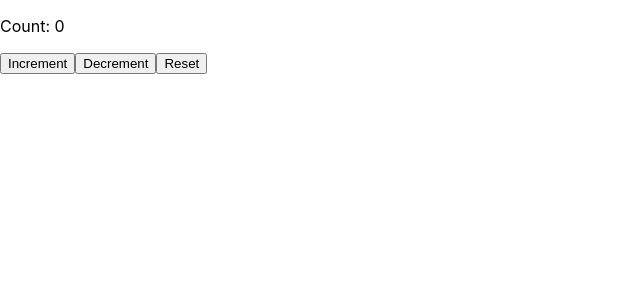
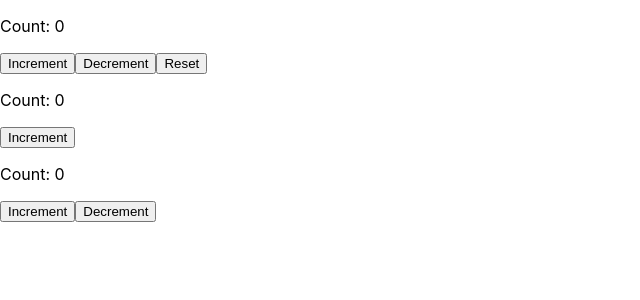
Before and after one commit to jMohammdi/React-hooks-example, a React (Create React App) app: page / in a window 1280 px wide. Shown: the top 300 px of the page, without its empty margins (0-640 px from the left). Built offline with nearby package versions, Linux system fonts and the light colour scheme; no server answers.

Commit message:
add useEffect and useState

```diff
--- a/src/App.js
+++ b/src/App.js
@@ -1,12 +1,17 @@
 // src/App.js
-import React from " react";
+import React from "react";
 // useReducer:✅
-import Counter from "./UseReducer";
-
+import ExampleReducer from "./components/UseReducer";
+// useEffect ✅
+import ExampleEffect from "./components/useEffect";
+// useState ✅
+import ExampleUseState from "./components/UseState";
 export default function App() {
   return (
     <div className="App">
-      <Counter />
+      <ExampleReducer />
+      <ExampleEffect />
+      <ExampleUseState />
     </div>
   );
 }
--- /dev/null
+++ b/src/components/UseState.jsx
@@ -0,0 +1,26 @@
+import React, { useState } from "react";
+
+function Counter() {
+  // Declare a state variable called "count" and initialize it to 0
+  const [count, setCount] = useState(0);
+
+  // Event handler for incrementing the count
+  const increment = () => {
+    setCount(count + 1);
+  };
+
+  // Event handler for decrementing the count
+  const decrement = () => {
+    setCount(count - 1);
+  };
+
+  return (
+    <div>
+      <p>Count: {count}</p>
+      <button onClick={increment}>Increment</button>
+      <button onClick={decrement}>Decrement</button>
+    </div>
+  );
+}
+
+export default Counter;
--- /dev/null
+++ b/src/components/useEffect.jsx
@@ -0,0 +1,62 @@
+import React, { useState, useEffect } from "react";
+
+const ExampleComponent = () => {
+  const [count, setCount] = useState(0);
+
+  // Run the effect only on the initial render
+  useEffect(() => {
+    console.log("Component mounted");
+
+    // Clean-up function
+    return () => {
+      console.log("Component unmounted");
+    };
+  }, []);
+
+  // Run the effect whenever the 'count' state changes
+  useEffect(() => {
+    console.log("Count changed:", count);
+  }, [count]);
+
+  // Run the effect after every render
+  useEffect(() => {
+    console.log("Render complete");
+
+    // Prevent unnecessary effect runs with cleanup flag
+    let cleanup = false;
+
+    const fetchData = async () => {
+      try {
+        // Simulating asynchronous data fetching
+        const response = await fetch("https://api.example.com/data");
+        if (!cleanup) {
+          const data = await response.json();
+          console.log("Fetched data:", data);
+        }
+      } catch (error) {
+        console.log("Error fetching data:", error);
+      }
+    };
+
+    fetchData();
+
+    // Clean-up function
+    return () => {
+      cleanup = true;
+      console.log("Cleanup complete");
+    };
+  });
+
+  const incrementCount = () => {
+    setCount((prevCount) => prevCount + 1);
+  };
+
+  return (
+    <div>
+      <p>Count: {count}</p>
+      <button onClick={incrementCount}>Increment</button>
+    </div>
+  );
+};
+
+export default ExampleComponent;
```
Also changed, not shown: src/components/UseReducer.jsx (renamed from src/UseReducer.jsx).
